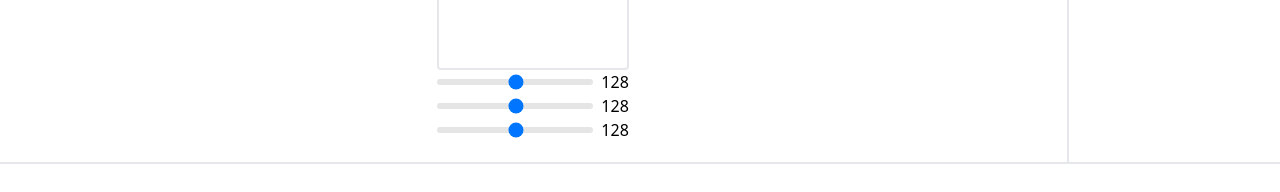
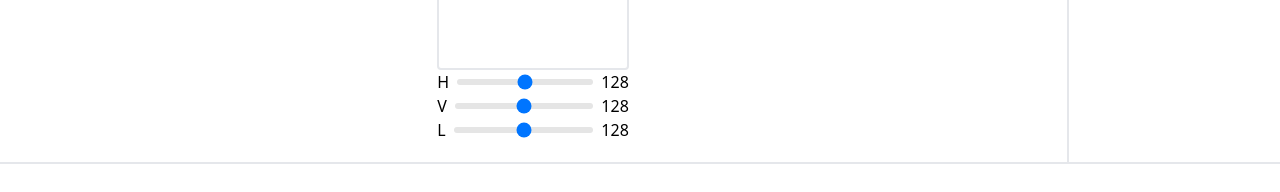
Before and after one commit to andrea-dam/palette-app, a Vue app: page / in a window 1280 px wide. Shown: the part 558-750 px from the top of the page. Built offline with nearby package versions, Linux system fonts and the light colour scheme; some icons are missing.

Commit message:
Inserite label su slider

```diff
--- a/src/App.vue
+++ b/src/App.vue
@@ -5,7 +5,7 @@
             <h2 class="text-xs italic">by Andrea Damiani</h2>
         </header>
         <main class="row-span-8 grid grid-cols-12">
-            <div class="container col-span-10 flex items-center justify-center space-x-8 p-10 pb-5">
+            <div class="container col-span-10 flex items-center justify-center space-x-14 pb-5 pt-10">
                 <ColorCard v-for="card in openCards" :key="card" :id="card" :card-number="card" />
             </div>
             <aside class="col-span-2 border-l-2 p-8">Barra Laterale</aside>
--- a/src/components/ColorCard.vue
+++ b/src/components/ColorCard.vue
@@ -2,9 +2,9 @@
     <div class="flex h-full w-48 flex-col">
         <div class="h-full rounded border-2"></div>
         <div>
-            <ColorSlider :card-number="props.cardNumber" sliderNumber="1" />
-            <ColorSlider :card-number="props.cardNumber" sliderNumber="2" />
-            <ColorSlider :card-number="props.cardNumber" sliderNumber="3" />
+            <ColorSlider :card-number="props.cardNumber" sliderNumber="1" attributo="H" />
+            <ColorSlider :card-number="props.cardNumber" sliderNumber="2" attributo="V" />
+            <ColorSlider :card-number="props.cardNumber" sliderNumber="3" attributo="L" />
         </div>
     </div>
 </template>
--- a/src/components/ColorSlider.vue
+++ b/src/components/ColorSlider.vue
@@ -1,11 +1,13 @@
 <template>
     <div class="flex w-full items-center justify-between space-x-2">
+        <label :for="props.sliderNumber">{{ props.attributo }}</label>
         <input
             type="range"
             min="0"
             max="255"
             step="1"
             v-model="state"
+            :id="props.sliderNumber"
             class="transparent h-1.5 w-full cursor-grab appearance-none rounded-lg border-transparent bg-neutral-200 active:cursor-grabbing" />
         <input type="text" v-model="state" size="1" class="w-7" />
     </div>
@@ -15,7 +17,7 @@
 import { ref } from "vue";
 import { useStorage } from "@vueuse/core";
 
-const props = defineProps(["cardNumber", "sliderNumber"]);
+const props = defineProps(["cardNumber", "sliderNumber", "attributo"]);
 
 const defaultState = ref(128);
 
```
